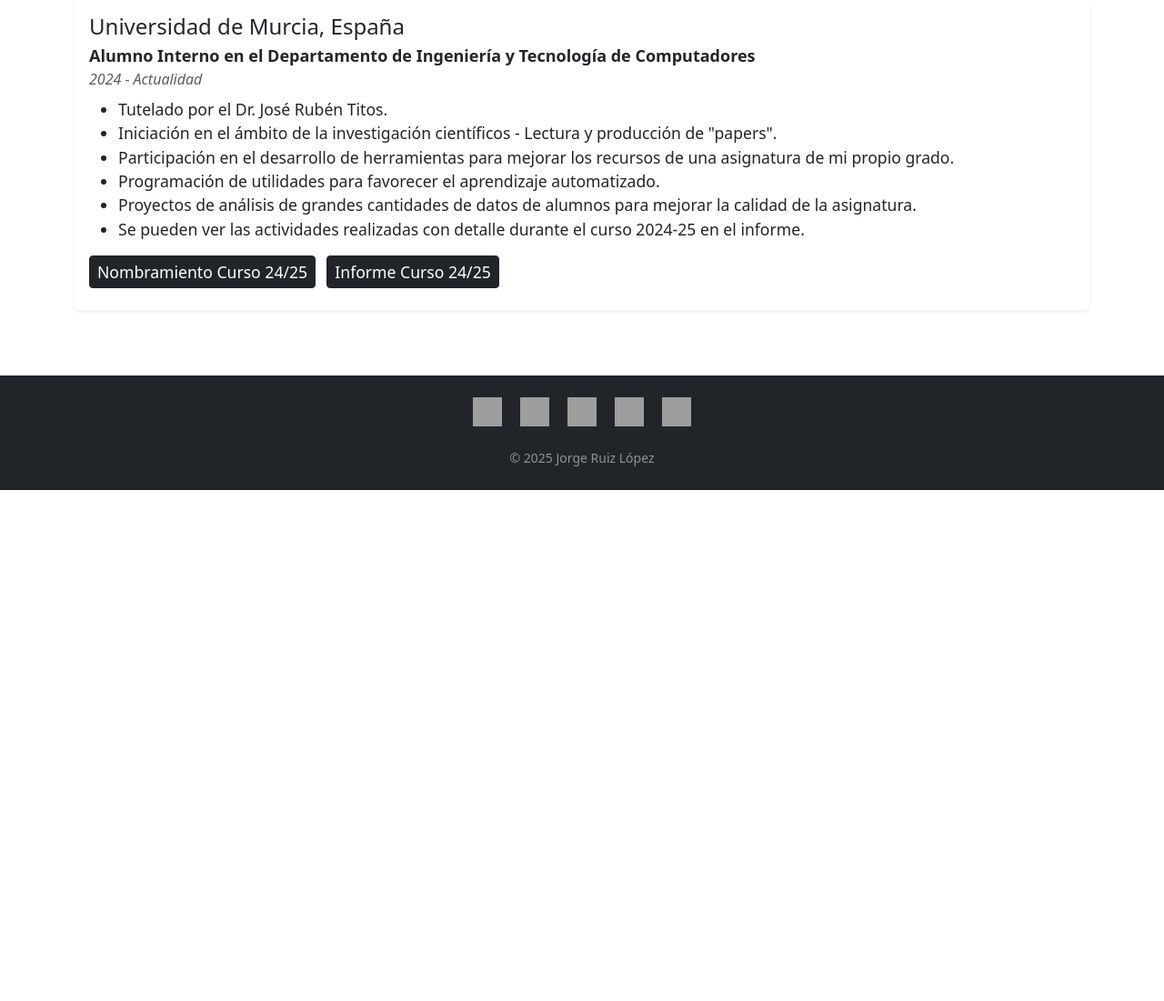
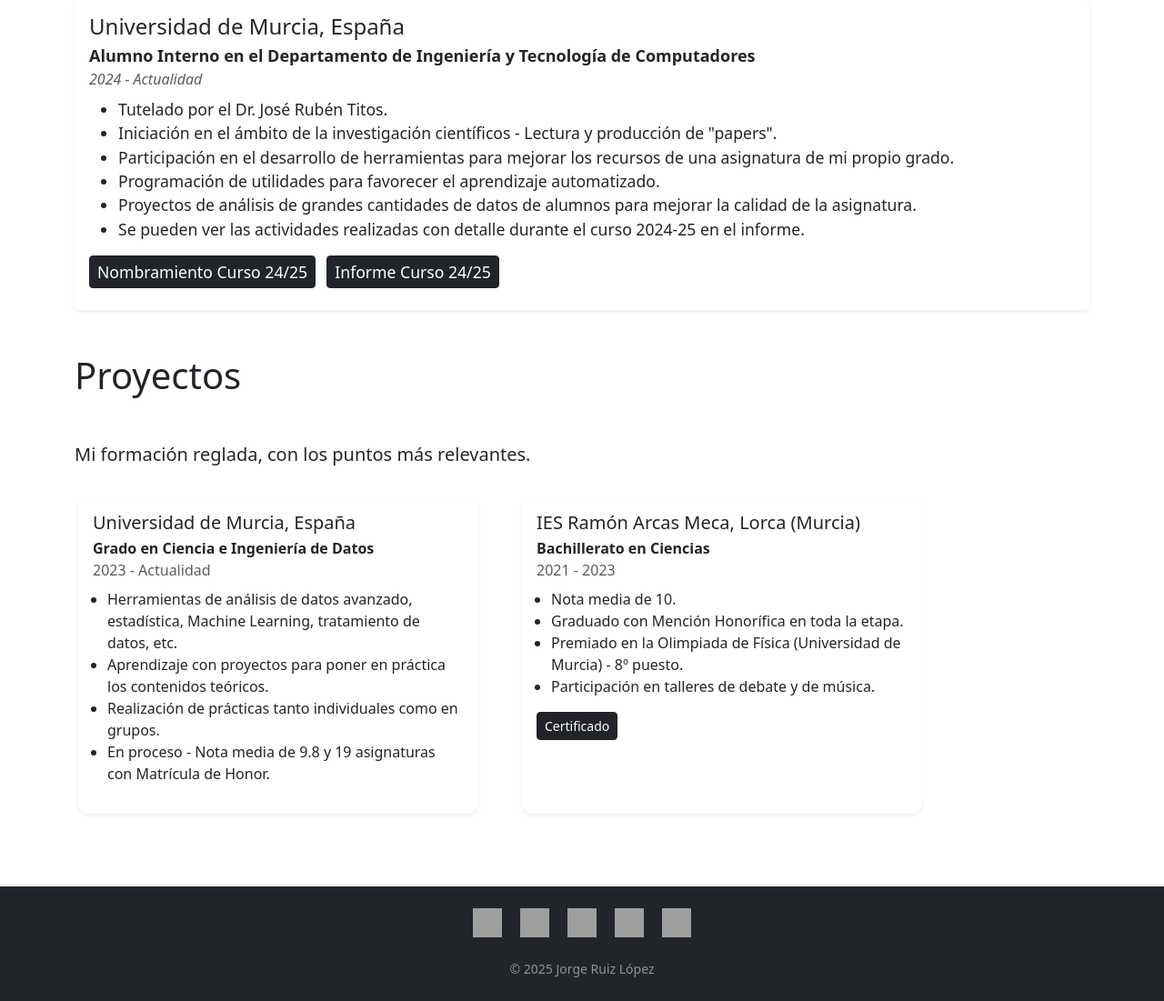
Before and after one commit to jorge-ruizl-um-es/webapp-personal, a Flask app: page /my-cv/jorgeruiz/spanish in a window 1280 px wide. Shown: the part 4010-5111 px from the top of the page at 91% size. Before the commit the page ends 4549 px from the top, so only its background shows below. Run offline with Flask 3, Linux system fonts and the light colour scheme; grey boxes are pictures that could not be loaded.

Commit message:
Added images and descriptions to my projects in data dictionary.

```diff
--- a/app/data.py
+++ b/app/data.py
@@ -33,7 +33,7 @@ data_esp = {
 
 		 {'skill': 'Herramientas colaborativas y trabajo en equipo',
    		 'description': 'Trabajo constantemente con Git y Google Collab, además de contribuir en proyectos de mayor envergadura como alumno interno, o colaborar con otros de mis compañeros. Soy muy activo en GitHub.',
-		 'skill_detail': ['Git', 'GitHub', 'Google Collab', 'Docker', 'Trabajo en equipo']},
+		 'skill_detail': ['Git', 'GitHub', 'Google Collab', 'Jupyter Notebook', 'Docker', 'Trabajo en equipo']},
 
 		 {'skill': 'Manejo de Sistemas Operativos basados en Linux',
    		 'description': 'Trabajo cómodamente en entornos de Linux. Estoy acostumbrado a interactuar con la terminal y con el shell, lo que supone un aumento en mi eficiencia al realizar ciertas tareas.',
@@ -102,19 +102,29 @@ data_esp = {
    		 'date': 'Colaborador; Junio 2025 - En marcha',
 		 'description': 'Próximamente ',
 		 'link': '',
-		 'img': ''},
+		 'img': 'bash-logger.png',
+		 'technologies': ['Python', 'Bash', 'Comunicación Cliente-Servidor', 'Git']},
 
-		 {'name': '',
-   		 'date': '',
-		 'description': '',
-		 'link': '',
-		 'img': ''},
+		 {'name': 'Análisis Estadístico de la Pokédex Nacional',
+   		 'date': 'Autor; Enero 2025 - Junio 2025',
+		 'description': 'El proyecto consiste en un análisis de las 1025 especies de Pokémon existentes, centrándonos en atributos categóricos (nombre, tipo, etc.) y, sobre todo, numéricos (HP, ataque, defensa, etc.). El objetivo fue encontrar patrones o relaciones ocultas entre los individuos, desentrañando de forma matemática y rigurosa la lógica detrás de estos videojuegos.\nSe aplican técnicas de Análisis Estadístico y Machine Learning para el estudio del dataset, a la vez que se ofrecen conclusiones orientadas al funcionamiento del juego. Además, el estudio converge en el desarrollo de una herramienta que permite ofrecer recomendaciones automatizadas e inteligentes de Pokémon con los que completar un equipo de 6.\nTodo está documentado en un PDF cuidadosamente formateado con todo el análisis y razonamientos o conclusiones pertinentes. Se incluyen los fragmentos de código más relevantes, pudiéndose ver completo en el fichero .qmd.',
+		 'link': 'https://github.com/jorge-ruizl-um-es/pokedex-analysis.git',
+		 'img': 'pokemon.jpg',
+		 'technologies': ['R', 'LaTeX', 'Análisis Exploratorio de Datos', 'Análisis de Componentes Principales', 'Clustering Particional y Jerárquico', 'Regresión']},
 
-		 {'name': '',
-   		 'date': '',
-		 'description': '',
-		 'link': '',
-		 'img': ''},
+		 {'name': 'Predicción de Visibilidad en los Lagos de Covadonga',
+   		 'date': 'Autor; Junio 2025 - Agosto 2025',
+		 'description': 'Debido al problema que afrontan muchos turistas cada año al querer visitar una zona con un clima tan impredecible como pueden ser los Lagos de Covadonga (Asturias), se propone un estudio basado en datos y medidas reales para tratar de prever las condiciones de visibilidad a causa de la niebla. Se extraen datos históricos directamente de la API de la AEMET y de la observación directa de la zona para, a partir de la aplicación de diversos modelos de Machine Learning, ofrecer una predicción sobre la visibilidad en base a las previsiones introducidas para el día deseado.\nEl proyecto incluye la limpieza y tratamiento previo de los datos, la organización de los mismos, y el uso de diversas librería de Python relacionadas con Machine Learning para el entrenamiento, evaluación de resultados y comparación de distintos modelos conocidos.\n También se introduce el uso de un LLM ejecutado en local para el procesamiento previo de los datos',
+		 'link': 'https://github.com/jorge-ruizl-um-es/fog-prediction.git',
+		 'img': 'lagos.jpg',
+		 'technologies': ['Python', 'Pandas', 'Matplotlib', 'Seaborn', 'Scikit-Learn', 'Keras', 'APIs', 'Ollama']},
+
+		 {'name': 'Autocorrector de Comandos de Bash',
+   		 'date': 'Autor; Diciembre 2024 - Abril 2024',
+		 'description': 'Esta herramienta forma parte de un proyecto de mayor envergadura en el que he colaborado. Consiste en un primer prototipo de un procesador y autocorrector de comandos de Bash. A partir de exámenes de la asignatura de Fundamentos de Computadores de la Facultad de Informática de la UMU, ofrecidos en formato de notebook de Jupyter, se extraen las soluciones correctas y las respuestas ofrecidas por cada alumno. Se va procesando pregunta por pregunta, detectando, en caso de que esté mal, el tipo de error cometido.\nSe ofrecen posteriormente distintos resúmenes en formato CSV que pueden ayudar a observar los resultados de un examen de manera directa, procesándolos en unos pocos segundos. Esta herramienta puede extenderse para usarse como un módulo autocorrector de comandos Bash que proporcione feedback automático (señalar los tipos de error cometidos sin decir al solución).',
+		 'link': 'https://github.com/jorge-ruizl-um-es/bash-autocorrector.git',
+		 'img': 'bash.png',
+		 'technologies': ['Python', 'Bash', 'Jupyter Notebook', 'JSON', 'CSV', 'Git']}
 	],
 
 	'contact': [
--- a/app/templates/index_esp.html
+++ b/app/templates/index_esp.html
@@ -397,8 +397,53 @@
 
 </div>
 
+<!-- Sección de proyectos -->
+<div class="my-5" id="proyectos">
+	<h2 class="mb-5 fs-1">Proyectos</h2>
+	<p class="fs-5 mb-4" style="font-size: large;">Mi formación reglada, con los puntos más relevantes.</p>
 
+	<div class="carousel-wrap" data-carousel>
 
-<!-- Faltan los proyectos y el contacto -->
+		<!-- Pista desplazable -->
+		<div class="carousel-track d-flex gap-5 overflow-auto py-2 px-1">
+		{% for s in user_data['studies'] %}
+			<div class="card study-card shadow-sm border-0">
+				<div class="card-body">
+					<h5 class="mb-1">{{ s.place }}</h5>
+					<div class="fw-semibold">{{ s.type }}</div>
+					<div class="text-muted mb-2">{{ s.date }}</div>
+
+					<ul class="ps-3 mb-3">
+					{% for d in s.description %}
+						<li>{{ d }}</li>
+					{% endfor %}
+					</ul>
+
+					{% if s.certificados %}
+					<div class="card-actions">
+						{% for cert in s.certificados %}
+						<a href="{{ url_for('static', filename='files/' ~ cert) }}"
+							class="btn btn-dark btn-sm me-2 mb-2" download>
+							Certificado
+						</a>
+						{% endfor %}
+					</div>
+					{% endif %}
+				</div>
+			</div>
+		{% endfor %}
+		</div>
+
+		<!-- Mostrar flechas si hay más de 3 elementos -->
+		{% if user_data['studies']|length > 3 %}
+			<div class="carousel-arrows d-none d-md-flex">
+				<button class="btn btn-outline-dark rounded-circle shadow" data-dir="left"  aria-label="Anterior">‹</button>
+				<button class="btn btn-outline-dark rounded-circle shadow" data-dir="right" aria-label="Siguiente">›</button>
+			</div>
+		{% endif %}
+
+	</div>
+
+</div>
 
 {%endblock%}
```
Also changed, not shown: app/static/images/bash-logger.png (added), app/static/images/bash.png (added), app/static/images/lagos.jpg (added), app/static/images/pokemon.jpg (added).
